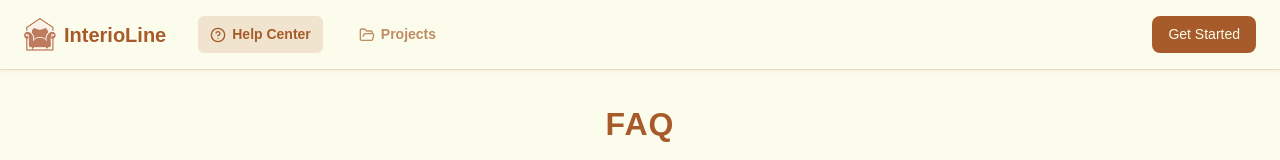
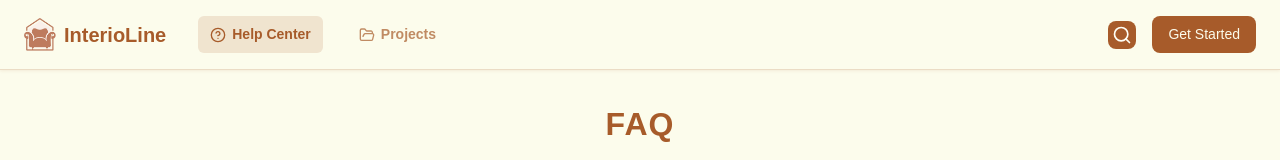
Before and after one commit to kr1shika/interioline-frontend, a React (Vite) app: page /help-center in a window 1280 px wide. Shown: the top 160 px of the page. Built offline with nearby package versions, Linux system fonts and the light colour scheme.

Commit message:
header UI updates

```diff
--- a/src/components/Headerr.css
+++ b/src/components/Headerr.css
@@ -242,3 +242,56 @@
     font-size: 16px;
   }
 }
+
+/* Search bar container in header */
+.header-search-container {
+  position: relative;
+  display: flex;
+  align-items: center;
+  transition: width 0.4s ease;
+  overflow: hidden;
+  width: 0;
+}
+
+.header-search-container.active {
+  width: 200px;
+  margin-right: -20px;
+
+  /* expands */
+}
+
+/* The search input itself */
+.header-search-input {
+  padding: 6px 12px;
+  border: 1px solid rgba(167, 91, 42, 0.3);
+  border-radius: 6px;
+  outline: none;
+  font-size: 14px;
+  background: rgba(252, 252, 236, 0.6);
+  color: #A75B2A;
+  width: 100%;
+  transition: all 0.3s ease;
+}
+
+.header-search-input:focus {
+  border-color: #A75B2A;
+  box-shadow: 0 0 0 3px rgba(167, 91, 42, 0.1);
+}
+
+/* Icon animation */
+.search-toggle-button {
+  background: #A75B2A;
+  border: none;
+  cursor: pointer;
+  padding: 4px;
+  border-radius: 8px;
+  transition: transform 0.5s ease;
+  display: flex;
+  align-items: center;
+  justify-content: center;
+  color: #FFFFF6;
+}
+
+.search-toggle-button.spin {
+  transform: rotate(180deg);
+}
--- a/src/components/header.jsx
+++ b/src/components/header.jsx
@@ -1,25 +1,47 @@
-import { FolderOpen, HelpCircle, Home } from 'lucide-react';
+import axios from "axios";
+import { FolderOpen, HelpCircle, Home, Search, X } from 'lucide-react';
 import { useEffect, useState } from "react";
-import { Link, useLocation } from "react-router-dom";
+import { Link, useLocation, useNavigate } from "react-router-dom";
 import logo from "../assets/images/logo.png";
 import { useAuth } from "../provider/authcontext";
 import ChatIconWithWidget from "./chatIcon";
 import "./Headerr.css";
 import NotificationComponent from "./notification";
 import ProfileMenu from "./ProfileMenu";
-import axios from "axios";
 
 const Header = ({ onGetStartedClick }) => {
     const { isLoggedIn, loading, userId, getToken } = useAuth();
     const location = useLocation();
+    const navigate = useNavigate();
+
+    const [searchActive, setSearchActive] = useState(false);
+    const [searchQuery, setSearchQuery] = useState("");
     const [hasProjects, setHasProjects] = useState(false);
+
+    const handleToggleSearch = () => {
+        if (searchActive && searchQuery) {
+            navigate(`/search?query=${encodeURIComponent(searchQuery)}`);
+        } else if (searchActive) {
+            // Just close
+            setSearchActive(false);
+            setSearchQuery("");
+        } else {
+            setSearchActive(true);
+        }
+    };
+
+    const handleSubmit = (e) => {
+        e.preventDefault();
+        if (searchQuery.trim()) {
+            navigate(`/search?query=${encodeURIComponent(searchQuery.trim())}`);
+        }
+    };
 
     useEffect(() => {
         const fetchProjectCount = async () => {
             if (!isLoggedIn || !userId) return;
 
             try {
-
                 const res = await axios.get(`http://localhost:2005/api/project/user/${userId}`);
                 const projects = res.data || [];
                 setHasProjects(projects.length > 0);
@@ -31,13 +53,6 @@ const Header = ({ onGetStartedClick }) => {
         fetchProjectCount();
     }, [isLoggedIn, userId, getToken]);
 
-    // if (loading) {
-    //     return <div>Loading header...</div>;
-    // }
-
-
-
-    // Show loading state while auth is being determined
     if (loading) {
         return (
             <div className="navbar">
@@ -87,26 +102,45 @@ const Header = ({ onGetStartedClick }) => {
                         <FolderOpen size={16} />
                         Projects
                     </Link>
-
                 </nav>
             </div>
 
-            {isLoggedIn ? (
-                <div className="navbar-right">
-                    <NotificationComponent userId={userId} />
-                    <ChatIconWithWidget />
-                    <ProfileMenu />
+            <div className="navbar-right">
+                <div className={`header-search-container ${searchActive ? 'active' : ''}`}>
+                    <form onSubmit={handleSubmit}>
+                        <input
+                            type="text"
+                            value={searchQuery}
+                            onChange={(e) => setSearchQuery(e.target.value)}
+                            className="header-search-input"
+                            placeholder="Search..."
+                            autoFocus={searchActive}
+                        />
+                    </form>
                 </div>
-            ) : (
-                <div className="navbar-right">
+
+                <button
+                    className={`search-toggle-button ${searchActive ? 'spin' : ''}`}
+                    onClick={handleToggleSearch}
+                >
+                    {searchActive ? <X size={20} /> : <Search size={20} />}
+                </button>
+
+                {isLoggedIn ? (
+                    <>
+                        <NotificationComponent userId={userId} />
+                        <ChatIconWithWidget />
+                        <ProfileMenu />
+                    </>
+                ) : (
                     <button
                         onClick={onGetStartedClick}
                         className="get-started-button"
                     >
                         Get Started
                     </button>
-                </div>
-            )}
+                )}
+            </div>
         </div>
     );
 };
--- a/src/components/landingHeader.css
+++ b/src/components/landingHeader.css
@@ -6,9 +6,6 @@
   min-height: 0rem !important;
   position: relative;
   z-index: 10;
-
-
-
 }
 
 .landnavbar-title {
@@ -31,14 +28,15 @@
 .landnavbar-right {
   display: flex;
   align-items: center;
-  gap: 24px;
+  gap: 29px;
   font-weight: 600;
   font-size: 1rem;
   box-shadow: 0 1px 3px rgba(0, 0, 0, 0.2);
   border-left: 1px solid #d6956a;
   border-bottom: 1px solid #d6956a;
   border-radius: 0px 0px 0px 16px;
-  padding: 20px 36px;
+  padding: 15px 18px;
+  padding-right: 40px;
 }
 
 .get-started-button {
@@ -53,3 +51,57 @@
 .get-started-button:hover {
   background-color: #8b4d24;
 }
+
+/* Search bar container in header */
+.header-search-container {
+  position: relative;
+  display: flex;
+  align-items: center;
+  transition: width 0.4s ease;
+  overflow: hidden;
+  width: 0;
+}
+
+.header-search-container.active {
+  width: 170px;
+  margin-right: -22px;
+  /* expands */
+}
+
+/* The search input itself */
+.header-search-input {
+  padding: 6px 10px;
+  border: 1px solid rgba(167, 91, 42, 0.3);
+  border-radius: 6px;
+  outline: none;
+  font-size: 14px;
+  background: rgba(252, 252, 236, 0.6);
+  color: #A75B2A;
+  width: 100%;
+  transition: all 0.3s ease;
+
+}
+
+.header-search-input:focus {
+  border-color: #A75B2A;
+  box-shadow: 0 0 0 3px rgba(167, 91, 42, 0.1);
+}
+
+/* Icon animation */
+.search-toggle-button {
+  background: none;
+  border: none;
+  cursor: pointer;
+  padding: 8px;
+  border-radius: 8px;
+  transition: transform 0.5s ease;
+  display: flex;
+  align-items: center;
+  justify-content: center;
+  color: #A75B2A;
+  /* margin-left: -2px; */
+}
+
+.search-toggle-button.spin {
+  transform: rotate(180deg);
+}
--- a/src/components/landingHeader.jsx
+++ b/src/components/landingHeader.jsx
@@ -1,4 +1,6 @@
-import { Link } from "react-router-dom";
+import { Search, X } from 'lucide-react';
+import { useState } from "react";
+import { Link, useNavigate } from "react-router-dom";
 import { useAuth } from "../provider/authcontext";
 import ChatIconWithWidget from "./chatIcon";
 import "./landingHeader.css";
@@ -7,8 +9,29 @@ import ProfileMenu from "./ProfileMenu";
 
 const LandingHeader = ({ onGetStartedClick }) => {
     const { isLoggedIn, userId, loading, isUserIdAvailable } = useAuth();
+    const navigate = useNavigate();
 
-    // Show loading state while auth is being determined
+    const [searchActive, setSearchActive] = useState(false);
+    const [searchQuery, setSearchQuery] = useState("");
+
+    const handleToggleSearch = () => {
+        if (searchActive && searchQuery) {
+            navigate(`/search?query=${encodeURIComponent(searchQuery)}`);
+        } else if (searchActive) {
+            setSearchActive(false);
+            setSearchQuery("");
+        } else {
+            setSearchActive(true);
+        }
+    };
+
+    const handleSubmit = (e) => {
+        e.preventDefault();
+        if (searchQuery.trim()) {
+            navigate(`/search?query=${encodeURIComponent(searchQuery.trim())}`);
+        }
+    };
+
     if (loading) {
         return (
             <div className="landnavbar">
@@ -42,19 +65,51 @@ const LandingHeader = ({ onGetStartedClick }) => {
 
             {isLoggedIn && isUserIdAvailable() ? (
                 <div className="landnavbar-right">
-                    <Link to="/about" className="landnav-link">
-                        About
-                    </Link>
-                    <NotificationComponent userId={userId} />
+                    <div className={`header-search-container ${searchActive ? 'active' : ''}`}>
+                        <form onSubmit={handleSubmit}>
+                            <input
+                                type="text"
+                                value={searchQuery}
+                                onChange={(e) => setSearchQuery(e.target.value)}
+                                className="header-search-input"
+                                placeholder="Search..."
+                                autoFocus={searchActive}
+                            />
+                        </form>
+                    </div>
+
+                    <button
+                        className={`search-toggle-button ${searchActive ? 'spin' : ''}`}
+                        onClick={handleToggleSearch}
+                    >
+                        {searchActive ? <X size={20} /> : <Search size={20} />}
+                    </button>
+                    {/* <NotificationComponent userId={userId} /> */}
                     <ChatIconWithWidget />
                     <ProfileMenu />
-
                 </div>
             ) : (
                 <div className="landnavbar-right">
-                    <Link to="/about" className="landnav-link">
-                        About
-                    </Link>
+                    <div className={`header-search-container ${searchActive ? 'active' : ''}`}>
+                        <form onSubmit={handleSubmit}>
+                            <input
+                                type="text"
+                                value={searchQuery}
+                                onChange={(e) => setSearchQuery(e.target.value)}
+                                className="header-search-input"
+                                placeholder="Search..."
+                                autoFocus={searchActive}
+                            />
+                        </form>
+                    </div>
+
+                    <button
+                        className={`search-toggle-button ${searchActive ? 'spin' : ''}`}
+                        onClick={handleToggleSearch}
+                    >
+                        {searchActive ? <X size={20} /> : <Search size={20} />}
+                    </button>
+
                     <button
                         onClick={onGetStartedClick}
                         className="landnav-link start-now-button"
--- a/src/core/public/landing.jsx
+++ b/src/core/public/landing.jsx
@@ -41,8 +41,8 @@ function LandingPage() {
 
     return (
         <div className="landing-page">
-            <LandingHeader />
-            {/* <LandingHeader onGetStartedClick={() => setShowAuth()} /> */}
+            {/* <LandingHeader /> */}
+            <LandingHeader onGetStartedClick={() => setShowAuth(true)} />
 
             <div className="main-content">
                 <div className="text-section" style={{}}>
--- a/src/core/public/searchPage.jsx
+++ b/src/core/public/searchPage.jsx
@@ -400,7 +400,7 @@ export default function SearchDesignersPage() {
                                                 />
                                                 <div>
                                                     <h4>{designer.full_name}</h4>
-                                                    <p>{truncateBio(designer.bio, 90)}</p>
+                                                    <p>{truncateBio(designer.bio, 60)}</p>
                                                     {designer.specialization && (
                                                         <p className="specialization">
                                                             Specializes in {designer.specialization}
```
Also changed, not shown: src/components/AuthPromptModal.jsx (+10 -3 lines), src/components/project-detail-form.jsx (+18 -2 lines), src/core/private/designer/profilePage-designer.jsx (+50 -11 lines), src/core/public/editingRoom/components/room-designer/CustomRoomDesigner.jsx (+14 -0 lines).
